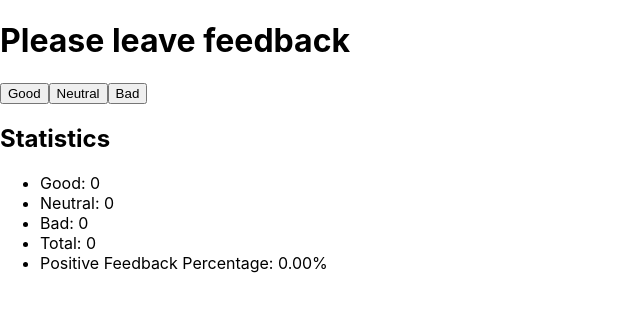
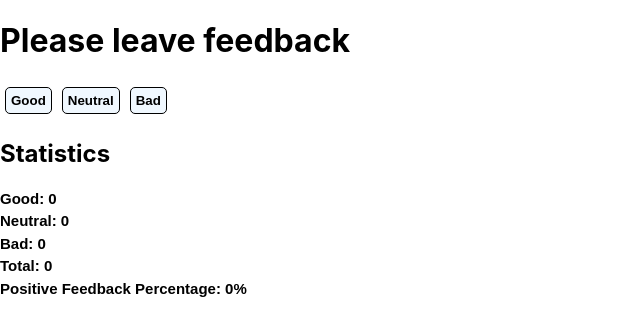
Before and after one commit to tomcek2/goit-react-hw-02-feedback, a React (Create React App) app: page / in a window 1280 px wide. Shown: the top 336 px of the page, without its empty margins (0-640 px from the left). Built offline with nearby package versions, Linux system fonts and the light colour scheme.

Commit message:
Finished first two steps of Feedback component
Complited two tasks of Feedback component:
- created DOM
- created Feedback class with state object
- created handleClick, countTotalFeedback and countPositiveFeedbackPercentage
- added styles with module.css

```diff
--- a/src/components/Feedback/Feedback.js
+++ b/src/components/Feedback/Feedback.js
@@ -1,4 +1,5 @@
 import React, { Component } from 'react';
+import css from './Feedback.module.css';
 
 export class Feedback extends Component {
   state = {
@@ -30,30 +31,31 @@ export class Feedback extends Component {
 
   render() {
     const { good, neutral, bad } = this.state;
+    const handleClick = this.handleClick;
     const totalFeedback = this.countTotalFeedback();
     const positiveFeedbackPercentage = this.countPositiveFeedbackPercentage();
 
     return (
       <>
         <h1>Please leave feedback</h1>
-        <button onClick={this.handleClick} name="good">
+        <button className={css.button} onClick={handleClick} name="good">
           Good
         </button>
-        <button onClick={this.handleClick} name="neutral">
+        <button className={css.button} onClick={handleClick} name="neutral">
           Neutral
         </button>
-        <button onClick={this.handleClick} name="bad">
+        <button className={css.button} onClick={handleClick} name="bad">
           Bad
         </button>
         <h2>Statistics</h2>
-        <ul>
+        <ul className={css.statisticsList}>
           <li>Good: {good}</li>
           <li>Neutral: {neutral}</li>
           <li>Bad: {bad}</li>
           <li>Total: {totalFeedback}</li>
           <li>
             Positive Feedback Percentage:{' '}
-            {positiveFeedbackPercentage.toFixed(2)}%
+            {positiveFeedbackPercentage.toFixed(0)}%
           </li>
         </ul>
       </>
--- a/src/components/Feedback/Feedback.module.css
+++ b/src/components/Feedback/Feedback.module.css
@@ -0,0 +1,18 @@
+.button {
+  margin: 5px;
+  padding: 5px;
+  font-family: Arial, Helvetica, sans-serif;
+  font-weight: bold;
+  background-color: aliceblue;
+  border: 1px solid black;
+  border-radius: 5px;
+}
+
+.statisticsList {
+  padding: 0;
+  list-style: none;
+  line-height: 1.5;
+  font-family: Arial, Helvetica, sans-serif;
+  font-weight: bold;
+  font-size: 15px;
+}
```
